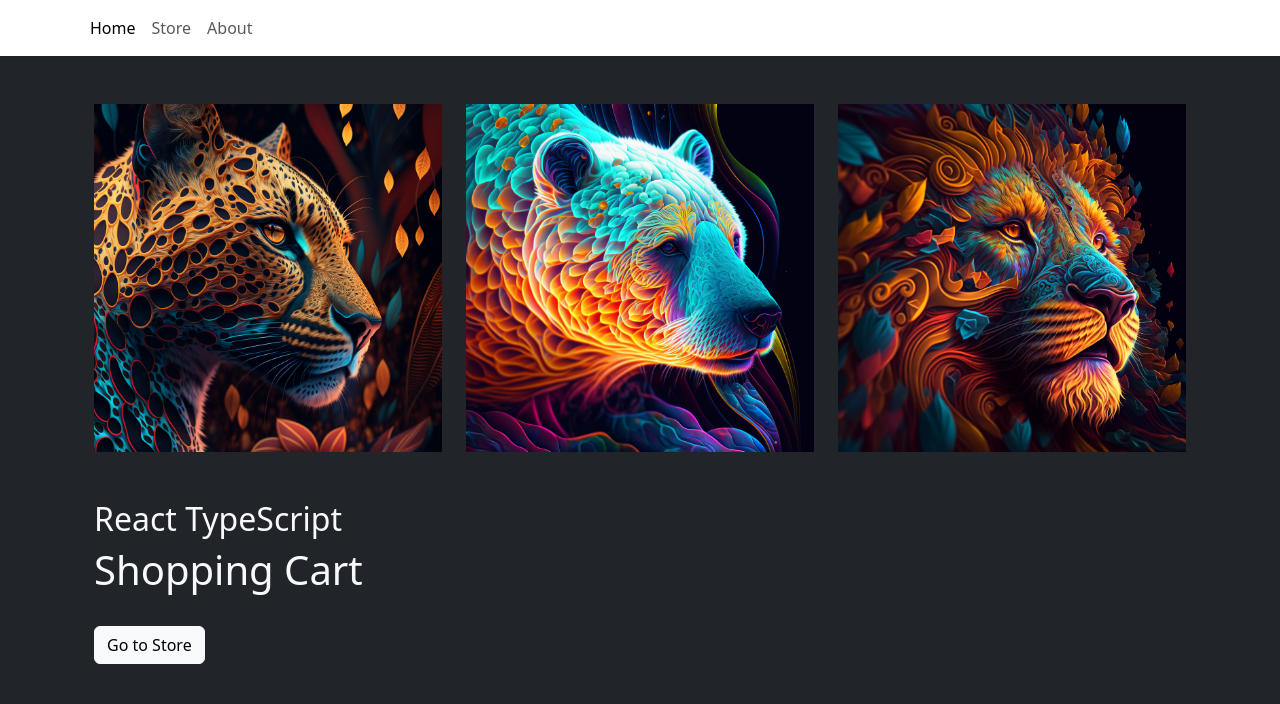
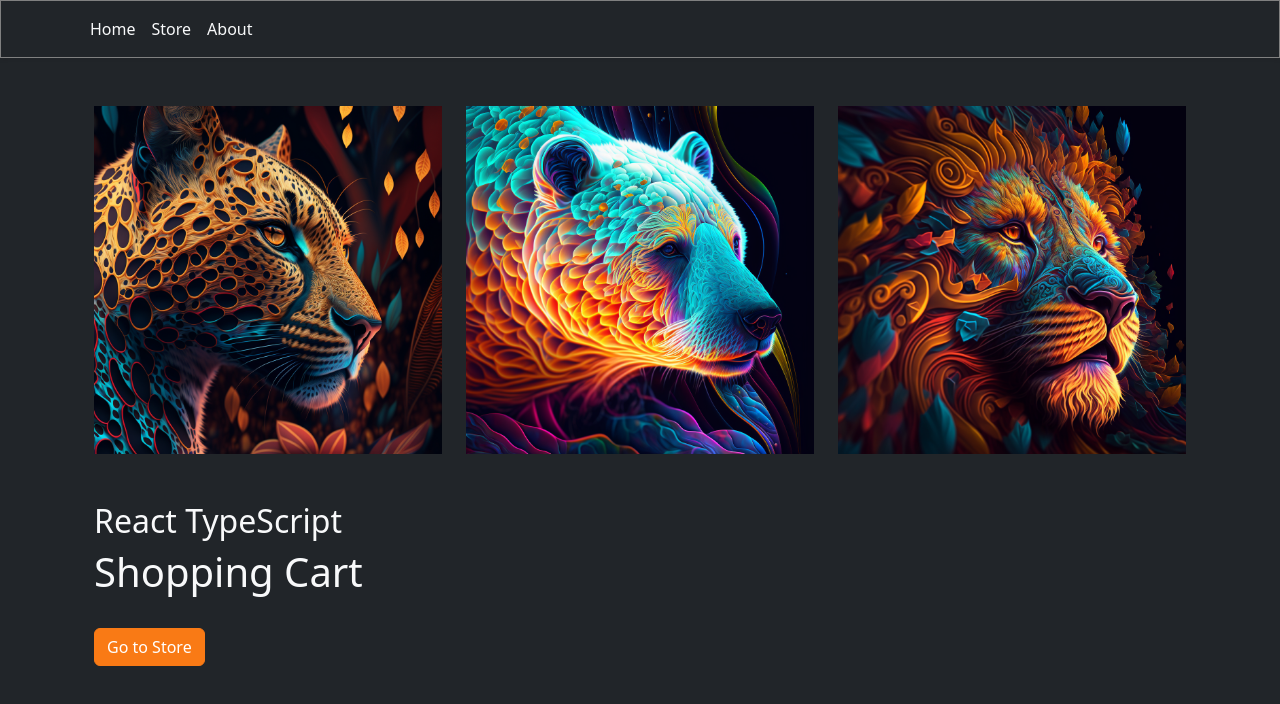
Before and after one commit to jerommiole/react-typescript-shopping-cart, a React (Vite) app: page / in a window 1280 px wide. Shown: the top 704 px of the page. Built offline with nearby package versions, Linux system fonts and the light colour scheme.

Commit message:
update: refactor design

```diff
--- a/src/components/Navbar.tsx
+++ b/src/components/Navbar.tsx
@@ -5,16 +5,16 @@ import { useShoppingCart } from "../context/ShoppingCartContext"
 export function Navbar() {
     const { openCart, cartQuantity } = useShoppingCart()
     return (
-        <NavbarBs sticky="top" className="bg-white shadow-sm mb-3">
+        <NavbarBs sticky="top" className="bg-dark shadow-sm mb-3" style={{ border: "1px solid grey" }}>
             <Container>
                 <Nav className="me-auto">
-                    <Nav.Link to="/" as={NavLink}>
+                    <Nav.Link to="/" as={NavLink} className="text-light">
                         Home
                     </Nav.Link>
-                    <Nav.Link to="/store" as={NavLink}>
+                    <Nav.Link to="/store" as={NavLink} className="text-light">
                         Store
                     </Nav.Link>
-                    <Nav.Link to="/about" as={NavLink}>
+                    <Nav.Link to="/about" as={NavLink} className="text-light">
                         About
                     </Nav.Link>
                 </Nav>
--- a/src/pages/Home.tsx
+++ b/src/pages/Home.tsx
@@ -30,7 +30,11 @@ export function Home() {
                             <h2 className="text-light">React TypeScript</h2>
                             <h1 className="text-light">Shopping Cart</h1>
                             <br />
-                            <Button href="/store" className="btn btn-light">Go to Store</Button>
+                            <Button href="/store" style={{
+                                backgroundColor: '#f97a15',
+                                borderColor: '#f97a15',
+                                color: 'white'
+                                }}>Go to Store</Button>
                         </div>
                     </Row>
                 </Container>
```
